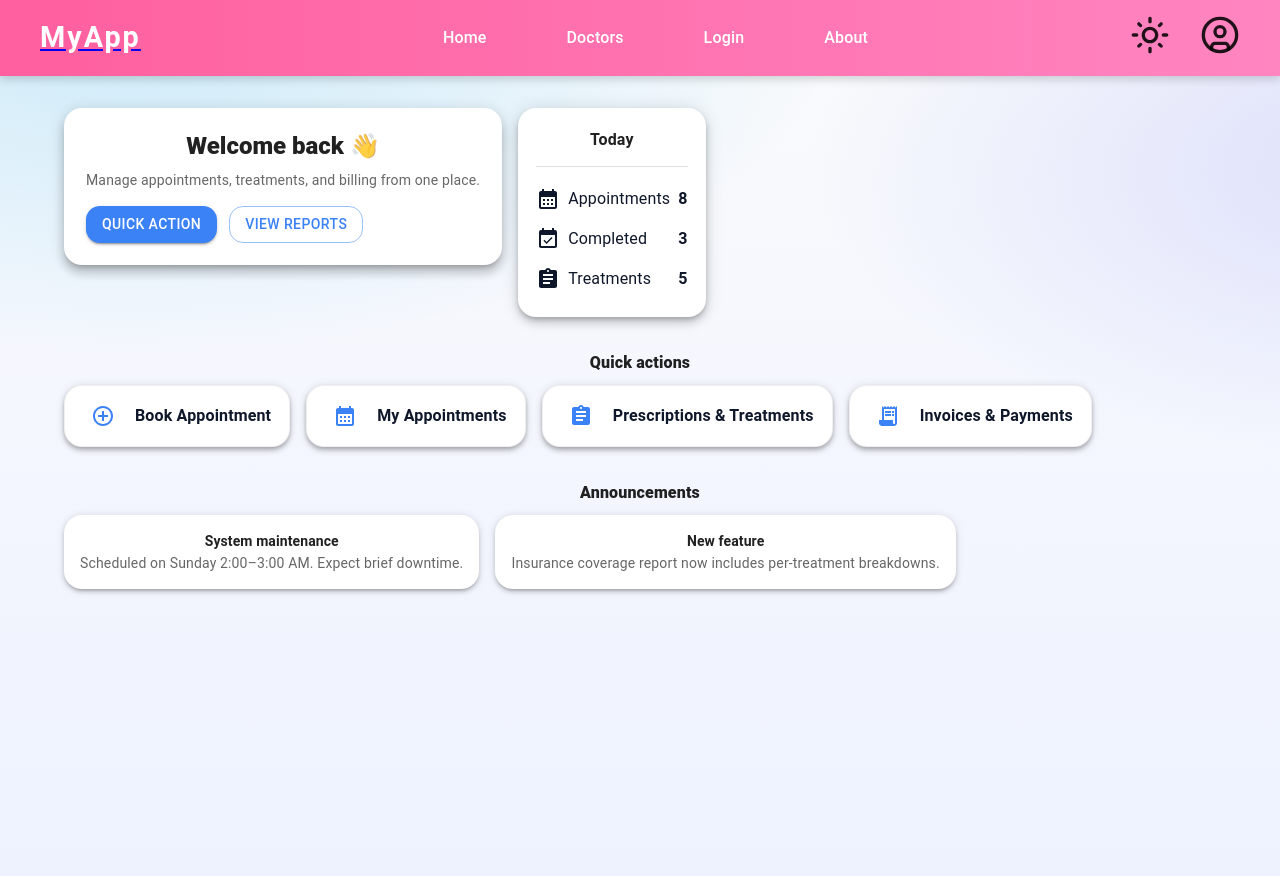
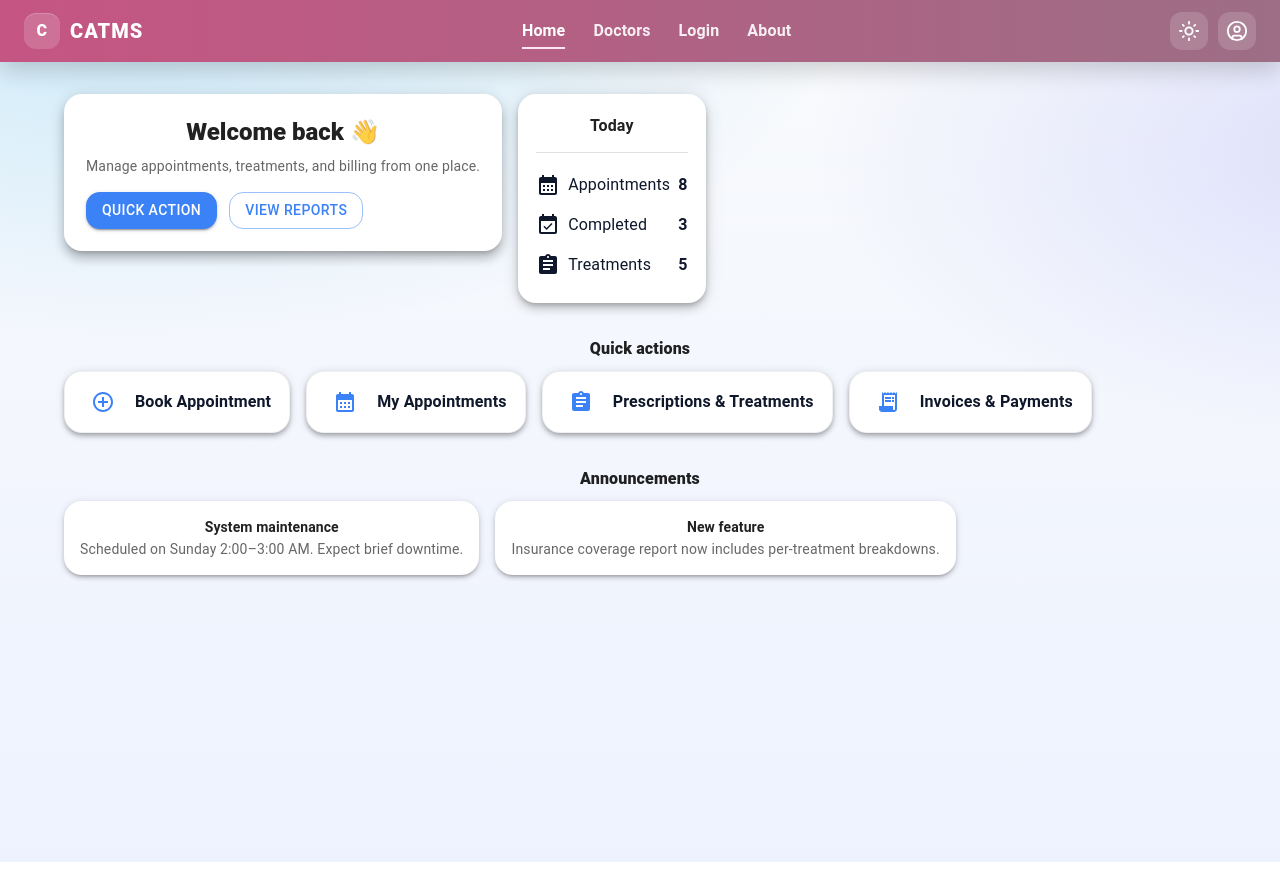
Before and after one commit to Thilokya03/Clinic-Appointment-and-Treatment-Management-System, a React (Vite) app in the folder frontend/: page / in a window 1280 px wide. Built offline with nearby package versions, Linux system fonts and the light colour scheme.

Commit message:
Put css for the navbar

```diff
--- a/frontend/src/App.jsx
+++ b/frontend/src/App.jsx
@@ -1,4 +1,4 @@
-import { useState } from 'react'
+import { useState , useEffect } from 'react'
 import { BrowserRouter as Router, Routes, Route } from "react-router-dom";
 import './App.css'
 import Login from './pages/Login/Login'
@@ -6,13 +6,19 @@ import Home from './pages/Home/Home'
 import Navibar from './compornent/NaviBar/Navibar'
 
 function App() {
-  const [count, setCount] = useState(0)
+
+  const [theme, setTheme] = useState(() => localStorage.getItem("theme") || "light");
+
+  useEffect(() => {
+      localStorage.setItem("theam", theme);
+      console.log(theme);
+  }, [theme])
 
   return (
     <>
 
       <Router>
-        <Navibar/>
+        <Navibar theme={theme} setTheme={setTheme}/>
         <Routes>
           <Route path="/" element={<Home />} />
           <Route path="/login" element={<Login />} />
--- a/frontend/src/compornent/NaviBar/Navibar.jsx
+++ b/frontend/src/compornent/NaviBar/Navibar.jsx
@@ -1,41 +1,77 @@
-import { useState } from 'react'
-import { Link } from "react-router-dom";
-import "./navibar.css"
-import { MdOutlineLightMode } from "react-icons/md";
-import { MdNightlightRound } from "react-icons/md";
+import { useState, useEffect } from "react";
+import { NavLink, Link } from "react-router-dom";
+import { MdOutlineLightMode, MdNightlightRound } from "react-icons/md";
 import { LuCircleUser } from "react-icons/lu";
+import { RxHamburgerMenu } from "react-icons/rx";
+import "./navibar.css";
 
+function Navibar({ theme, setTheme }) {
+  const [open, setOpen] = useState(false);
 
+  const toggleTheme = () => setTheme((t) => (t === "light" ? "dark" : "light"));
+  const closeMenu = () => setOpen(false);
 
-
-function Navibar() {
-
+  useEffect(() => {
+    const closeOnResize = () => window.innerWidth > 1024 && setOpen(false);
+    window.addEventListener("resize", closeOnResize);
+    return () => window.removeEventListener("resize", closeOnResize);
+  }, []);
 
   return (
-    <div className="navibar">
-        <Link>
-            <div className="navibar-logo">
-                <h1>MyApp</h1>
-            </div>
-        </Link>
-        <div className="navibar-links">
-            <ul>
-                <li><Link to='/'> Home </Link></li>
-                <li><Link to='/'> Doctors </Link></li>
-                <li><Link to='/login'> Login </Link></li>
-                <li><Link to='/'> About </Link></li>
-            </ul>
-        </div>
-        <div className="navibar-icons">
-            <div className='theam-icon'>
-                <MdOutlineLightMode size={40} />
-            </div>
-            <div className='user-icon'>
-                <LuCircleUser size={40} />
-            </div>
-        </div>
-    </div>
-  )
+    <header className={`navibar ${theme === "dark" ? "navibar-dark" : ""}`}>
+      <Link to="/" className="brand" onClick={closeMenu} aria-label="Go to home">
+        <div className="brand-mark">C</div>
+        <span className="brand-text">CATMS</span>
+      </Link>
+
+      <nav className="links">
+        <NavLink to="/" end className={({ isActive }) => (isActive ? "link active" : "link")}>
+          Home
+        </NavLink>
+        <NavLink to="/doctor" className={({ isActive }) => (isActive ? "link active" : "link")}>
+          Doctors
+        </NavLink>
+        <NavLink to="/login" className={({ isActive }) => (isActive ? "link active" : "link")}>
+          Login
+        </NavLink>
+        <NavLink to="/about" className={({ isActive }) => (isActive ? "link active" : "link")}>
+          About
+        </NavLink>
+      </nav>
+
+      <div className="actions">
+        <button className="icon-btn" onClick={toggleTheme} aria-label="Toggle theme">
+          {theme === "light" ? <MdOutlineLightMode size={22} /> : <MdNightlightRound size={22} />}
+        </button>
+        <button className="avatar-btn" aria-label="Profile">
+          <LuCircleUser size={22} />
+        </button>
+        <button
+          className="hamburger"
+          onClick={() => setOpen((v) => !v)}
+          aria-label="Open navigation menu"
+          aria-expanded={open}
+        >
+          <RxHamburgerMenu size={22} />
+        </button>
+      </div>
+
+      <div className={`mobile-drawer ${open ? "open" : ""}`}>
+        <NavLink to="/" end className="m-link" onClick={closeMenu}>
+          Home
+        </NavLink>
+        <NavLink to="/doctor" className="m-link" onClick={closeMenu}>
+          Doctors
+        </NavLink>
+        <NavLink to="/login" className="m-link" onClick={closeMenu}>
+          Login
+        </NavLink>
+        <NavLink to="/about" className="m-link" onClick={closeMenu}>
+          About
+        </NavLink>
+      </div>
+    </header>
+  );
 }
 
-export default Navibar
+export default Navibar;
--- a/frontend/src/compornent/NaviBar/navibar.css
+++ b/frontend/src/compornent/NaviBar/navibar.css
@@ -1,97 +1,164 @@
+:root {
+  --pink-1: #c55582;
+  --pink-2: #9d6e85;
+  --pink-3: #ffe6f1;
+  --text: #ffffff;
+  --muted: rgba(255,255,255,0.7);
+  --shadow: 0 8px 24px rgba(0,0,0,0.18);
+}
+
 .navibar {
-  display: flex;
-  justify-content: space-between;
-  align-items: center;
-  padding: 10px 40px;
-  background: linear-gradient(90deg, #ff5f9e, #ff85c1);
-  box-shadow: 0 4px 8px rgba(0, 0, 0, 0.15);
   position: sticky;
   top: 0;
   z-index: 1000;
+  display: grid;
+  grid-template-columns: auto 1fr auto;
+  align-items: center;
+  gap: 24px;
+  padding: 12px 24px;
+  background: linear-gradient(90deg, var(--pink-1), var(--pink-2));
+  color: var(--text);
+  backdrop-filter: saturate(140%) blur(6px);
+  box-shadow: var(--shadow);
 }
 
-.navibar-logo {
-  align-items: center;
-  cursor: pointer;
+.navibar-dark {
+  background: radial-gradient(120% 140% at 0% 0%, #b5256a, #66425a 60%, #53304e 100%);
 }
 
-.navibar-logo h1 {
-  color: #fff;
-  font-size: 1.8rem;
-  font-weight: bold;
-  letter-spacing: 2px;
-  margin: 0;
-  cursor: pointer;
+/* Brand */
+.brand {
+  display: flex;
+  align-items: center;
+  gap: 10px;
+  text-decoration: none;
+  color: var(--text);
+}
+.brand-mark {
+  width: 36px;
+  height: 36px;
+  border-radius: 12px;
+  background: rgba(255,255,255,0.16);
+  display: grid;
+  place-items: center;
+  font-weight: 800;
+  letter-spacing: 0.5px;
+  box-shadow: inset 0 1px 0 rgba(255,255,255,0.2);
+}
+.brand-text {
+  font-weight: 800;
+  font-size: 1.25rem;
+  letter-spacing: 1px;
 }
 
-.navibar-links {
-  list-style: none;
-  display: flex;
+/* Desktop links */
+.links {
+  display: none;
+  justify-content: center;
   gap: 28px;
-  margin: 0;
-  padding: 0;
+}
+@media (min-width: 1024px) {
+  .links { display: flex; }
 }
 
-.navibar-links li {
-  display: inline-block;
-  padding: 0 40px;
+.link {
+  position: relative;
+  text-decoration: none;
+  color: var(--text);
+  font-weight: 600;
+  opacity: 0.9;
+  transition: opacity 0.2s ease, transform 0.2s ease;
+}
+.link:hover { opacity: 1; transform: translateY(-1px); }
+.link::after {
+  content: "";
+  position: absolute;
+  left: 0; right: 0; bottom: -6px;
+  height: 2px;
+  width: 0%;
+  margin: 0 auto;
+  background: #fff;
+  transition: width 220ms ease;
+}
+.link:hover::after { width: 100%; }
 
+/* Active state */
+.link.active {
+  opacity: 1;
+}
+.link.active::after {
+  width: 100%;
+  background: var(--pink-3);
 }
 
-.navibar-links a {
+/* Actions */
+.actions {
+  display: flex;
+  align-items: center;
+  gap: 10px;
+}
+.icon-btn, .avatar-btn, .hamburger {
+  display: grid;
+  place-items: center;
+  width: 38px;
+  height: 38px;
+  border: none;
+  border-radius: 12px;
+  background: rgba(255,255,255,0.15);
+  color: var(--text);
+  cursor: pointer;
+  transition: transform 0.2s ease, background 0.2s ease, box-shadow 0.2s ease;
+}
+.icon-btn:hover, .avatar-btn:hover, .hamburger:hover {
+  transform: translateY(-1px) scale(1.02);
+  background: rgba(255,255,255,0.22);
+  box-shadow: 0 6px 16px rgba(0,0,0,0.18);
+}
 
+/* Hide hamburger on desktop */
+.hamburger { display: grid; }
+@media (min-width: 1024px) {
+  .hamburger { display: none; }
+}
+
+/* Mobile drawer */
+.mobile-drawer {
+  position: fixed;
+  inset: 64px 12px 12px auto;
+  right: 12px;
+  width: calc(100% - 24px);
+  max-width: 480px;
+  background: rgba(0,0,0,0.4);
+  border-radius: 16px;
+  backdrop-filter: blur(10px);
+  transform: translateY(-16px) scale(0.98);
+  opacity: 0;
+  pointer-events: none;
+  transition: all 220ms ease;
+  padding: 12px;
+}
+.navibar-dark .mobile-drawer { background: rgba(34,21,32,0.7); }
+
+.mobile-drawer.open {
+  opacity: 1;
+  transform: translateY(0) scale(1);
+  pointer-events: auto;
+}
+
+.m-link {
+  display: block;
+  width: 100%;
   text-decoration: none;
   color: #fff;
-  font-weight: 500;
-  font-size: 1rem;
-  position: relative;
-  transition: color 0.3s ease;
-  cursor: pointer;
+  font-weight: 600;
+  background: rgba(255,255,255,0.1);
+  background-color: rgba(255,255,255,0.1);
+  padding: 14px 16px;
+  margin: 8px 0;
+  border-radius: 12px;
+  transition: background 0.2s ease, transform 0.15s ease;
 }
+.m-link:hover { background: rgba(255,255,255,0.18); transform: translateY(-1px); }
 
-.navibar-links a::after {
-  content: "";
-  position: absolute;
-  width: 0%;
-  height: 2px;
-  background: #fff;
-  left: 0;
-  bottom: -5px;
-  transition: width 0.3s ease;
-
-
-}
-
-.navibar-links a:hover {
-  color: #ffe6f1;
-
-}
-
-.navibar-links a:hover::after {
-  width: 100%;
-}
-
-.navibar-icons{
-    display: flex;
-    gap: 30px;
-}
-
-.theam-icon{
-    cursor: pointer;
-    transition: 0.5s;
-}
-
-.user-icon{
-    cursor: pointer;
-    transition: 0.5s;
-    border-radius: 100%;
-}
-
-.theam-icon:hover{
-    transform: scale(1.1);
-    transition: 0.5s ;
-}
-.user-icon:hover{
-    transform: scale(1.1);
-    transform: 0.5s ;
-}
+/* Utilities */
+* { box-sizing: border-box; }
--- a/frontend/src/pages/Login/Login.jsx
+++ b/frontend/src/pages/Login/Login.jsx
@@ -23,7 +23,7 @@ import {
   ToggleButtonGroup,
   ToggleButton,
 } from "@mui/material";
-import { Visibility, VisibilityOff, Google } from "@mui/icons-material";
+import { Visibility, VisibilityOff } from "@mui/icons-material";
 
 const theme = createTheme({
   palette: {
```
Also changed, not shown: frontend/src/pages/Home/Home.jsx (+0 -9 lines).
